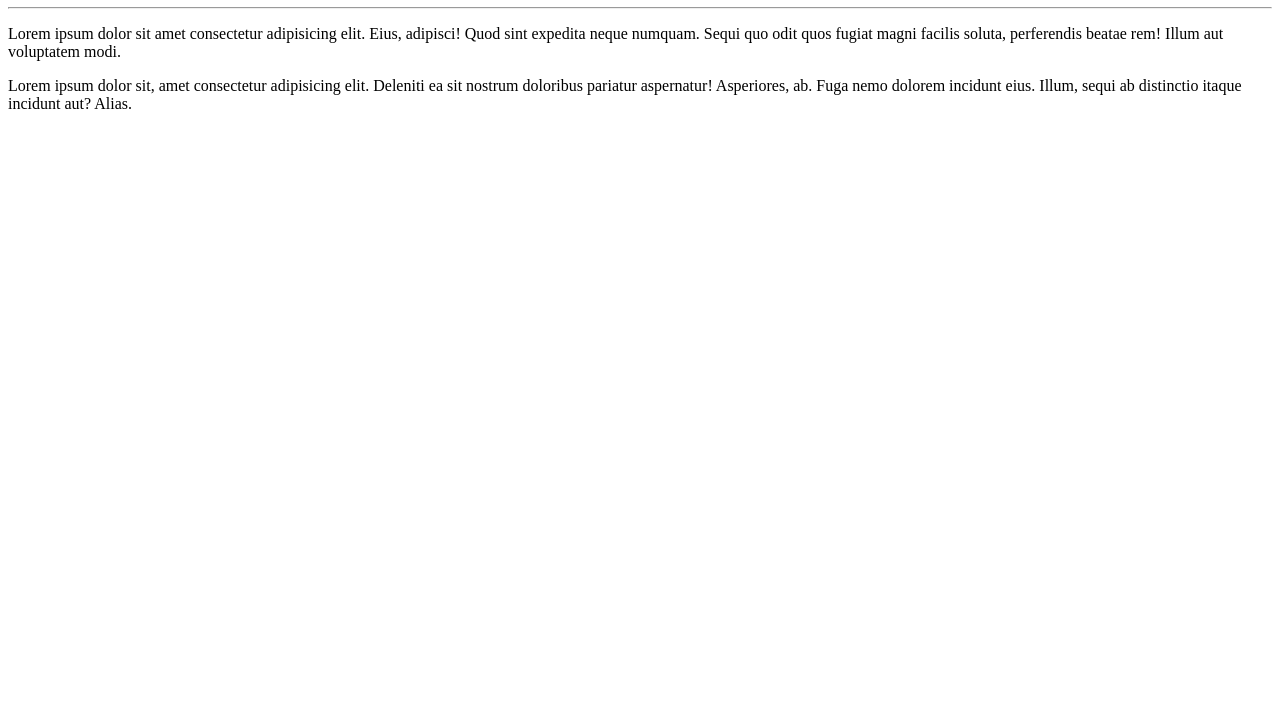
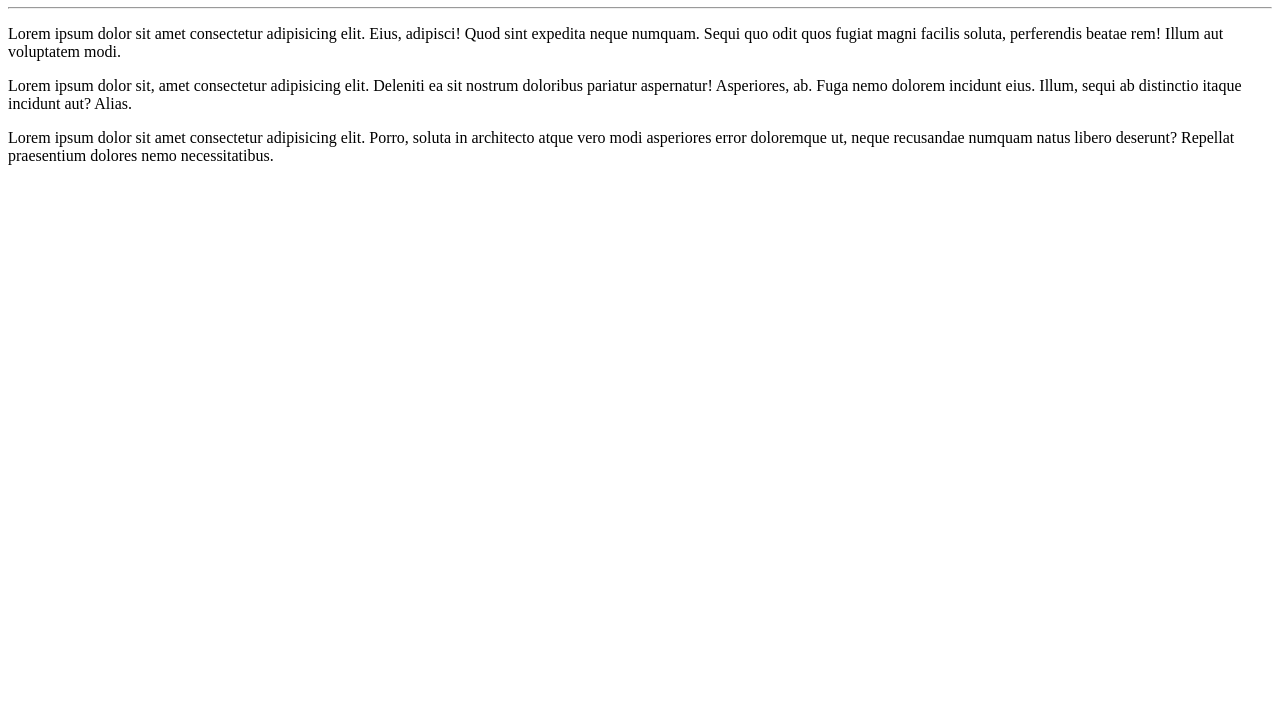
Before and after one commit to NunesSousa/Hello-World, a plain HTML site: page Site-Exemplo/index.html in a window 1280 px wide. Shown: the part 73-800 px from the top of the page. Drawn offline with Linux system fonts and the light colour scheme.

Commit message:
Adicionei Paragrafo 2.0

```diff
--- a/Site-Exemplo/index.html
+++ b/Site-Exemplo/index.html
@@ -10,5 +10,6 @@
     <hr>
     <p>Lorem ipsum dolor sit amet consectetur adipisicing elit. Eius, adipisci! Quod sint expedita neque numquam. Sequi quo odit quos fugiat magni facilis soluta, perferendis beatae rem! Illum aut voluptatem modi.</p>
     <p>Lorem ipsum dolor sit, amet consectetur adipisicing elit. Deleniti ea sit nostrum doloribus pariatur aspernatur! Asperiores, ab. Fuga nemo dolorem incidunt eius. Illum, sequi ab distinctio itaque incidunt aut? Alias.</p>
+    <p>Lorem ipsum dolor sit amet consectetur adipisicing elit. Porro, soluta in architecto atque vero modi asperiores error doloremque ut, neque recusandae numquam natus libero deserunt? Repellat praesentium dolores nemo necessitatibus.</p>
 </body>
 </html>
```
